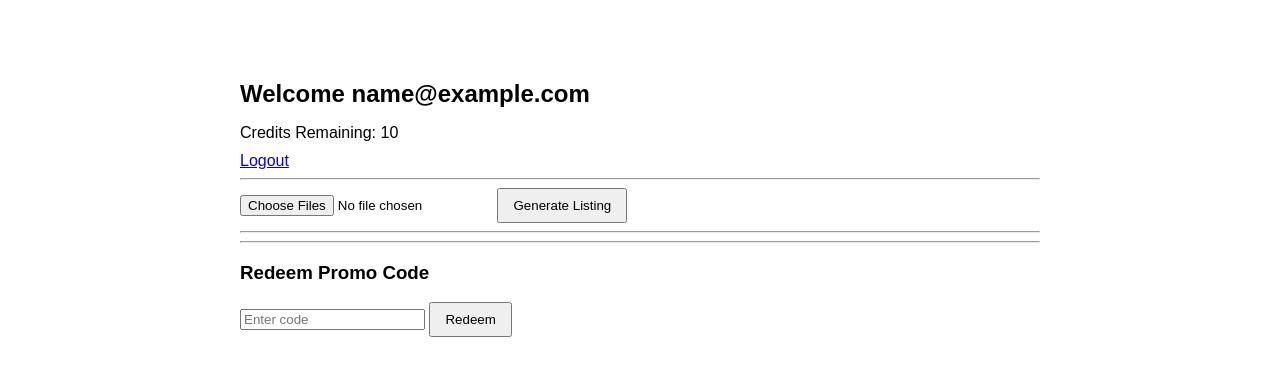
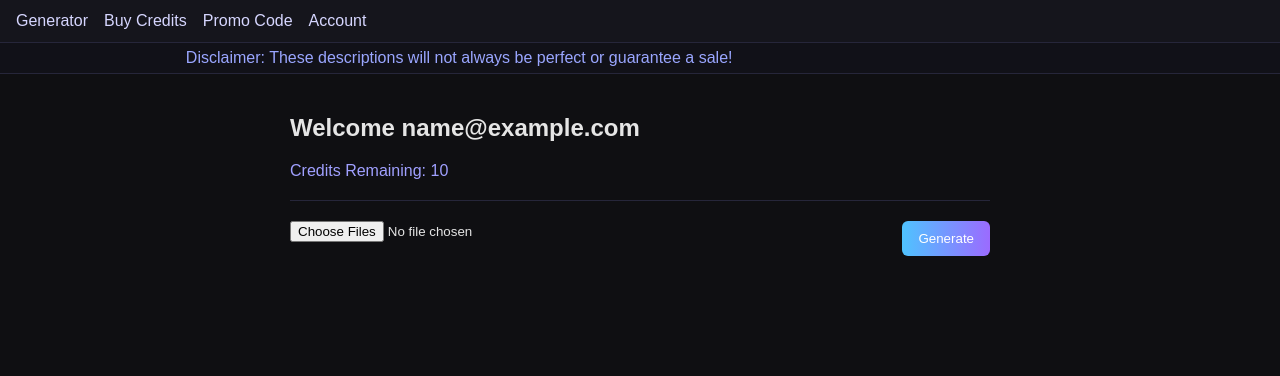
Before and after one commit to Trustyhazer93/vinted-ai-tool, a Flask app: page / in a window 1280 px wide. Shown: the top 376 px of the page. Run offline with Flask 3, Linux system fonts and the light colour scheme; the visitor is signed in with stand-in values (Sample User, id 1); some libraries are stand-ins or nearby versions.

Commit message:
Update index.html

```diff
--- a/templates/index.html
+++ b/templates/index.html
@@ -3,48 +3,235 @@
 <head>
 <title>Vinted AI Listing Generator</title>
 <meta name="viewport" content="width=device-width, initial-scale=1.0">
+
 <style>
-        body {
-            font-family: Arial, sans-serif;
-            max-width: 800px;
-            margin: 40px auto;
-            padding: 20px;
+
+body{
+    margin:0;
+    font-family:Arial, sans-serif;
+    background:#0f0f12;
+    color:#e5e5e5;
 }
 
-        h2 {
-            margin-bottom: 5px;
+/* NAVBAR */
+
+.navbar{
+    display:flex;
+    justify-content:space-between;
+    align-items:center;
+    padding:12px 16px;
+    background:#15151c;
+    border-bottom:1px solid #26263a;
 }
 
-        .credits {
-            margin-bottom: 10px;
+.nav-left{
+    display:flex;
+    gap:16px;
+    align-items:center;
 }
 
-        #output-box {
-            white-space: pre-wrap;
-            border: 1px solid #ccc;
-            padding: 15px;
-            margin-top: 20px;
-            background-color: #f9f9f9;
-            border-radius: 6px;
+.nav-item{
+    cursor:pointer;
+    color:#d6d6ff;
+    font-weight:500;
 }
 
-        button {
-            padding: 8px 14px;
-            cursor: pointer;
+.nav-item:hover{
+    color:#6dd5ff;
 }
 
-        #copyBtn {
-            margin-top: 10px;
+.dropdown{
+    position:relative;
 }
 
-        #copyStatus {
-            margin-left: 10px;
-            color: green;
-            font-size: 0.9em;
+.dropdown-content{
+    display:none;
+    position:absolute;
+    top:30px;
+    background:#1b1b25;
+    border:1px solid #303048;
+    border-radius:6px;
+    padding:10px;
+    min-width:200px;
+    z-index:100;
 }
+
+.dropdown:hover .dropdown-content{
+    display:block;
+}
+
+.dropdown-content input{
+    width:100%;
+    margin-bottom:8px;
+    padding:6px;
+}
+
+.dropdown-content button{
+    width:100%;
+}
+
+/* DISCLAIMER */
+
+.disclaimer{
+    background:#111118;
+    border-bottom:1px solid #26263a;
+    overflow:hidden;
+    white-space:nowrap;
+}
+
+.disclaimer span{
+    display:inline-block;
+    padding:6px 0;
+    animation:scroll 20s linear infinite;
+    color:#9aa6ff;
+}
+
+@keyframes scroll{
+    from{transform:translateX(100%)}
+    to{transform:translateX(-100%)}
+}
+
+/* MAIN CONTAINER */
+
+.container{
+    max-width:700px;
+    margin:auto;
+    padding:20px;
+}
+
+/* UPLOAD + GENERATE */
+
+.upload-box{
+    display:flex;
+    gap:10px;
+    margin-bottom:20px;
+}
+
+.upload-box input{
+    flex:1;
+}
+
+button{
+    background:linear-gradient(90deg,#4fc3ff,#9b6bff);
+    border:none;
+    color:white;
+    padding:10px 16px;
+    border-radius:6px;
+    cursor:pointer;
+}
+
+button:hover{
+    opacity:0.9;
+}
+
+/* OUTPUT */
+
+#output-box{
+    white-space:pre-wrap;
+    border:1px solid #26263a;
+    background:#15151c;
+    padding:16px;
+    border-radius:8px;
+    margin-top:20px;
+}
+
+/* COPY */
+
+.copy-section{
+    margin-top:10px;
+}
+
+#copyStatus{
+    margin-left:10px;
+    color:#8affc1;
+}
+
+.credits{
+    margin-bottom:10px;
+    color:#a0a0ff;
+}
+
+hr{
+    border:none;
+    border-top:1px solid #26263a;
+    margin:20px 0;
+}
+
 </style>
 </head>
+
 <body>
+
+<!-- NAVBAR -->
+
+<div class="navbar">
+
+<div class="nav-left">
+
+<div class="nav-item">Generator</div>
+
+<div class="nav-item">
+<a href="/buy-credits" style="color:inherit;text-decoration:none;">
+Buy Credits
+</a>
+</div>
+
+<div class="dropdown nav-item">
+Promo Code
+<div class="dropdown-content">
+
+<form method="POST" action="/redeem">
+<input type="hidden" name="csrf_token" value="{{ csrf_token() }}">
+
+<input type="text" name="promo_code" placeholder="Enter code" required>
+
+<button type="submit">Redeem</button>
+
+</form>
+
+</div>
+</div>
+
+<div class="dropdown nav-item">
+Account
+
+<div class="dropdown-content">
+
+<p>{{ current_user.email }}</p>
+
+<a href="/logout">Logout</a>
+<br><br>
+
+<a href="#">T&Cs</a>
+<br>
+
+<a href="#">Delete Account</a>
+
+</div>
+</div>
+
+{% if current_user.is_admin %}
+<div class="nav-item">
+<a href="/admin/promos" style="color:inherit;text-decoration:none;">
+Admin
+</a>
+</div>
+{% endif %}
+
+</div>
+</div>
+
+<!-- DISCLAIMER -->
+
+<div class="disclaimer">
+<span>
+Disclaimer: These descriptions will not always be perfect or guarantee a sale!
+</span>
+</div>
+
+<!-- MAIN -->
+
+<div class="container">
 
 <h2>Welcome {{ current_user.email }}</h2>
 
@@ -54,66 +241,58 @@
 <p class="credits">Credits Remaining: {{ current_user.credits }}</p>
 {% endif %}
 
-    <a href="/logout">Logout</a>
-
-    {% if current_user.is_admin %}
-    <p>
-        <a href="/admin/promos">
-            <button>Admin: Manage Promo Codes</button>
-        </a>
-    </p>
-    {% endif %}
-
-
 <hr>
 
 <form method="POST" enctype="multipart/form-data" onsubmit="lockButton()">
+
 <input type="hidden" name="csrf_token" value="{{ csrf_token() }}">
+
+<div class="upload-box">
 <input type="file" name="images" multiple required>
-        <button type="submit" id="generateBtn">Generate Listing</button>
+<button type="submit" id="generateBtn">Generate</button>
+</div>
+
 </form>
 
-    <hr>
-    <hr>
+{% if listing %}
 
-    <h3>Redeem Promo Code</h3>
-
-    <form method="POST" action="/redeem">
-        <input type="hidden" name="csrf_token" value="{{ csrf_token() }}">
-        <input type="text" name="promo_code" placeholder="Enter code" required>
-        <button type="submit">Redeem</button>
-    </form>
-
-
-    {% if listing %}
 <div id="output-box">
 {{ listing }}
 </div>
 
-        <button id="copyBtn" onclick="copyListing()">Copy to Clipboard</button>
+<div class="copy-section">
+<button id="copyBtn" onclick="copyListing()">Copy Listing</button>
 <span id="copyStatus"></span>
+</div>
+
 {% endif %}
 
+</div>
+
 <script>
-function lockButton() {
-    const btn = document.getElementById("generateBtn");
-    btn.disabled = true;
-    btn.innerText = "Generating...";
+
+function lockButton(){
+const btn=document.getElementById("generateBtn");
+btn.disabled=true;
+btn.innerText="Generating...";
 }
 
-function copyListing() {
-    const text = document.getElementById("output-box").innerText;
-    const status = document.getElementById("copyStatus");
+function copyListing(){
 
-    navigator.clipboard.writeText(text).then(() => {
-        status.innerText = "Copied ✓";
-        setTimeout(() => {
-            status.innerText = "";
-        }, 2000);
-    }).catch(err => {
-        status.innerText = "Copy failed";
+const text=document.getElementById("output-box").innerText;
+const status=document.getElementById("copyStatus");
+
+navigator.clipboard.writeText(text).then(()=>{
+status.innerText="Copied ✓";
+setTimeout(()=>{
+status.innerText="";
+},2000);
+}).catch(err=>{
+status.innerText="Copy failed";
 });
+
 }
+
 </script>
 
 </body>
```
Lines whose indentation alone changed are shown as unchanged.
